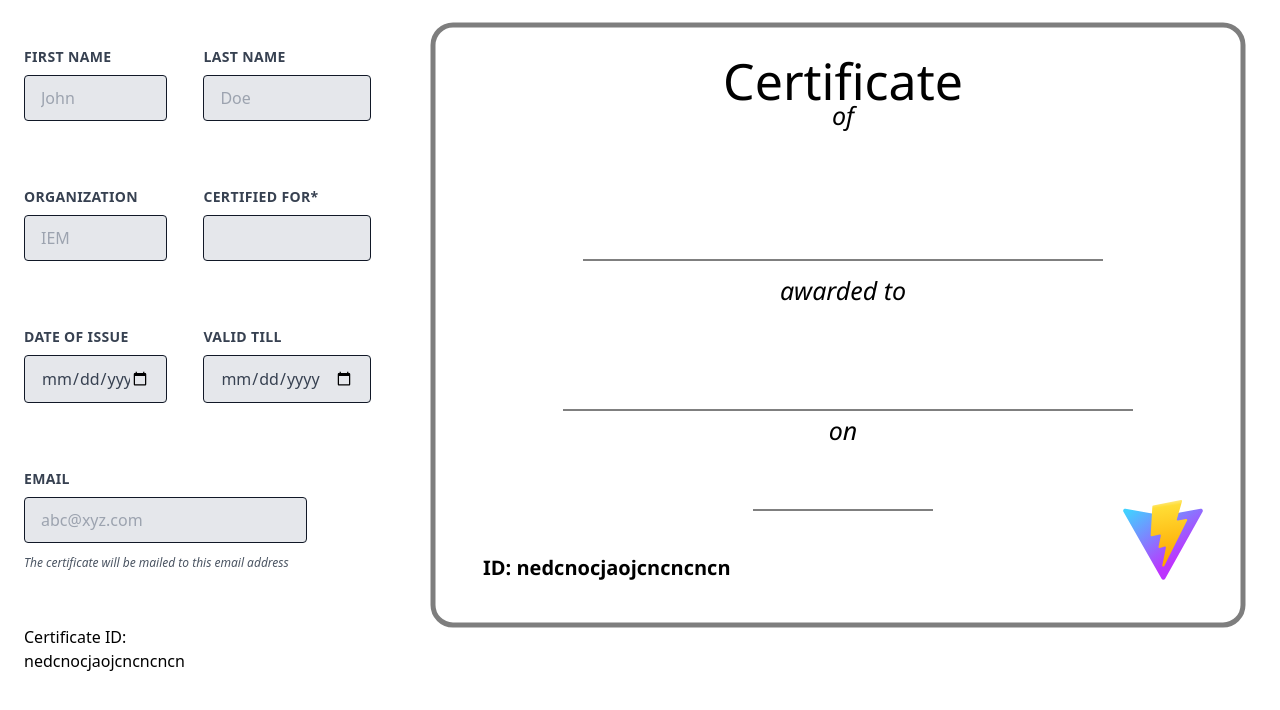
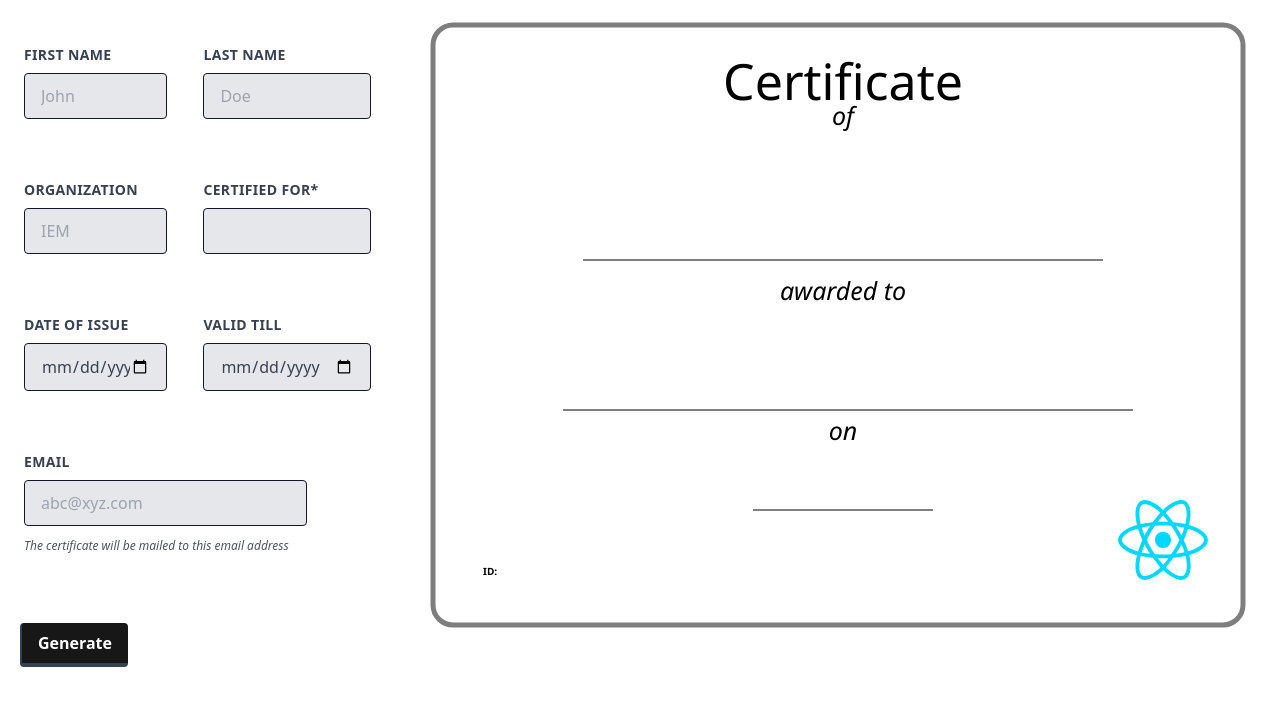
Before and after one commit to SBasu-7870/BlockCertify, a React (Vite) app: page / in a window 1280 px wide. Shown: the top 710 px of the page. Built offline with nearby package versions, Linux system fonts and the light colour scheme; no server answers.

Commit message:
firebase configs

```diff
--- /dev/null
+++ b/firebase.js
@@ -0,0 +1,22 @@
+// Import the functions you need from the SDKs you need
+import { initializeApp } from "firebase/app";
+import { getFirestore } from "firebase/firestore"
+// TODO: Add SDKs for Firebase products that you want to use
+// https://firebase.google.com/docs/web/setup#available-libraries
+
+// Your web app's Firebase configuration
+const firebaseConfig = {
+  apiKey: import.meta.env.VITE_FIREBASE_API_KEY,
+  authDomain: import.meta.env.VITE_FIREBASE_AUTH_DOMAIN,
+  projectId: import.meta.env.VITE_FIREBASE_PROJECT_ID,
+  storageBucket: import.meta.env.VITE_FIREBASE_STORAGE_BUCKET,
+  messagingSenderId: import.meta.env.VITE_FIREBASE_MESSAGING_SENDER_ID,
+  appId: import.meta.env.VITE_FIREBASE_APP_ID
+};
+
+// Initialize Firebase
+const app = initializeApp(firebaseConfig);
+
+const db = getFirestore(app);
+
+export {db}
--- a/package.json
+++ b/package.json
@@ -9,6 +9,8 @@
     "preview": "vite preview"
   },
   "dependencies": {
+    "crypto-js": "^4.1.1",
+    "firebase": "^9.19.1",
     "react": "^18.2.0",
     "react-dom": "^18.2.0",
     "react-router-dom": "^6.10.0"
--- a/src/components/Certificate.jsx
+++ b/src/components/Certificate.jsx
@@ -1,5 +1,5 @@
 import React from 'react'
-import logo from '../../public/vite.svg'
+import logo from '../assets/react.svg'
 import "./certificate.css"
 
 function Certificate(props) {
@@ -20,37 +20,37 @@ function Certificate(props) {
         height="600"
         id="border"
       />
-      <text x="460" y="100" text-anchor="middle" fill="black" id="bodyTitle">
+      <text x="460" y="100" textAnchor="middle" fill="black" id="bodyTitle">
         Certificate
       </text>
-      <text x="460" y="125" text-anchor="middle" fill="black" id="bodySubTitle">
+      <text x="460" y="125" textAnchor="middle" fill="black" id="bodySubTitle">
         of
       </text>
       <line x1="200" y1="260" x2="720" y2="260" id="titleUnderLine" />
-      <text x="460" y="250" text-anchor="middle" fill="black" id="title">
+      <text x="460" y="250" textAnchor="middle" fill="black" id="title">
         {title}
       </text>
       <text
         x="460"
         y="300"
-        text-anchor="middle"
+        textAnchor="middle"
         fill="black"
         id="subTitleHeader"
       >
         awarded to
       </text>
-      <text x="460" y="400" text-anchor="middle" fill="black" id="name">
+      <text x="460" y="400" textAnchor="middle" fill="black" id="name">
         {name}
       </text>
       <line x1="180" y1="410" x2="750" y2="410" id="titleUnderLine" />
-      <text x="460" y="440" text-anchor="middle" fill="black" id="bodySubTitle">
+      <text x="460" y="440" textAnchor="middle" fill="black" id="bodySubTitle">
         on
       </text>
-      <text x="460" y="500" text-anchor="middle" fill="black" id="date">
+      <text x="460" y="500" textAnchor="middle" fill="black" id="date">
         {date}
       </text>
       <line x1="370" y1="510" x2="550" y2="510" id="titleUnderLine" />
-      <text x="100" y="575" text-anchor="start" fill="black" id="hash">
+      <text x="100" y="575" textAnchor="start" fill="black" id="hash">
         ID: {hash}
       </text>
       <image
--- a/src/components/certificate.css
+++ b/src/components/certificate.css
@@ -40,6 +40,6 @@
   }
   #hash {
     font-family: "Segoe UI", Tahoma, Geneva, Verdana, sans-serif;
-    font-size: 20px;
+    font-size: 10px;
     font-weight: bold;
   }
--- /dev/null
+++ b/src/models/merkleTree.js
@@ -0,0 +1,6 @@
+import { db } from "../../firebase";
+
+import { collection } from "firebase/firestore";
+
+
+const merkleTreeRef = db.collection("merkleTree").doc("merkleTreeDoc");
--- a/src/pages/CertificateForm.jsx
+++ b/src/pages/CertificateForm.jsx
@@ -1,5 +1,6 @@
 import React,{useState} from 'react'
 import Certificate from '../components/Certificate';
+import addLeaf from '../utils/addLeaf.js';
 
 function CertificateForm() {
     const [firstName,setFirstName] = useState("");
@@ -9,57 +10,67 @@ function CertificateForm() {
     const [issueDate,setIssueDate] = useState(null)
     const [expiryDate,setExpiryDare] = useState(null);
     const [email,setEmail] = useState("");
+    const [hash,setHash] = useState(undefined);
 
-    const hash = "nedcnocjaojcncncncn";
+    const handleClick = async ()=> {
+        const name = firstName +" "+ lastName;
+        const data = {name,issuefor,org,issueDate,expiryDate,email};
+        const newhash = await addLeaf(data);
+        setHash(newhash);
+    }
 
     return (
         <>
         <div className='flex flex-row'>
             <div className='flex flex-wrap items-center w-1/3 mt-5'>
                 <div className='="w-full md:w-1/2 px-6 mb-6 md:mb-0'>
-                    <label className='block uppercase tracking-wide text-gray-700 text-sm font-bold mb-2' for="firstname">
+                    <label className='block uppercase tracking-wide text-gray-700 text-sm font-bold mb-2' htmlFor="firstname">
                         First Name
                     </label>
                     <input className='appearance-none block w-full bg-gray-200 text-gray-700 border border-gray-900 rounded py-3 px-4 mb-3 leading-tight focus:outline-none focus:bg-slate-50 focus:border-blue-800' id="firstname" type="text" placeholder='John' value={firstName} onChange={(e)=> setFirstName(e.target.value)}/>
                 </div>
-                <div class="w-full md:w-1/2 px-3">
-                    <label className='block uppercase tracking-wide text-gray-700 text-sm font-bold mb-2' for="lastname">
+                <div className="w-full md:w-1/2 px-3">
+                    <label className='block uppercase tracking-wide text-gray-700 text-sm font-bold mb-2' htmlFor="lastname">
                         Last Name
                     </label>
                     <input className='appearance-none block w-full bg-gray-200 text-gray-700 border border-gray-900 rounded py-3 px-4 mb-3 leading-tight focus:outline-none focus:bg-slate-50 focus:border-blue-800' id="lastname" type="text" placeholder='Doe' value={lastName} onChange={(e)=> setLastName(e.target.value)}/>
                 </div>
-                <div class="w-full md:w-1/2 px-6 mb-6 md:mb-0">
-                    <label className='block uppercase tracking-wide text-gray-700 text-sm font-bold mb-2' for="lastname">
+                <div className="w-full md:w-1/2 px-6 mb-6 md:mb-0">
+                    <label className='block uppercase tracking-wide text-gray-700 text-sm font-bold mb-2' htmlFor="lastname">
                         Organization
                     </label>
                     <input className='appearance-none block w-full bg-gray-200 text-gray-700 border border-gray-900 rounded py-3 px-4 mb-3 leading-tight focus:outline-none focus:bg-slate-50 focus:border-blue-800' id="organisation" type="text" placeholder='IEM' value={org} onChange={(e)=> setOrg(e.target.value)}/>
                 </div>
-                <div class="w-full md:w-1/2 px-3">
-                <label className='block uppercase tracking-wide text-gray-700 text-sm font-bold mb-2' for="lastname">
+                <div className="w-full md:w-1/2 px-3">
+                <label className='block uppercase tracking-wide text-gray-700 text-sm font-bold mb-2' htmlFor="lastname">
                         Certified For*
                     </label>
                     <input className='appearance-none block w-full bg-gray-200 text-gray-700 border border-gray-900 rounded py-3 px-4 mb-3 leading-tight focus:outline-none focus:bg-slate-50 focus:border-blue-800' id="certify" type="text" placeholder='' value={issuefor} onChange={(e)=> setIssueFor(e.target.value)}/>
                 </div>
-                <div class="w-full md:w-1/2 px-6 mb-6 md:mb-0">
-                    <label className='block uppercase tracking-wide text-gray-700 text-sm font-bold mb-2' for="lastname">
+                <div className="w-full md:w-1/2 px-6 mb-6 md:mb-0">
+                    <label className='block uppercase tracking-wide text-gray-700 text-sm font-bold mb-2' htmlFor="lastname">
                         Date of Issue
                     </label>
                     <input className='appearance-none block w-full bg-gray-200 text-gray-700 border border-gray-900 rounded py-3 px-4 mb-3 leading-tight focus:outline-none focus:bg-slate-50 focus:border-blue-800' id="issue" type="date" placeholder='dd-mm-yyyy' value={issueDate} onChange={(e)=> setIssueDate(e.target.value)}/>
                 </div>
-                <div class="w-full md:w-1/2 px-3">
-                <label className='block uppercase tracking-wide text-gray-700 text-sm font-bold mb-2' for="lastname">
+                <div className="w-full md:w-1/2 px-3">
+                <label className='block uppercase tracking-wide text-gray-700 text-sm font-bold mb-2' htmlFor="lastname">
                         Valid Till
                     </label>
                     <input className='appearance-none block w-full bg-gray-200 text-gray-700 border border-gray-900 rounded py-3 px-4 mb-3 leading-tight focus:outline-none focus:bg-slate-50 focus:border-blue-800' id="valid" type="date" placeholder='dd-mm-yyy' value={expiryDate} onChange={(e)=> setExpiryDare(e.target.value)}/>
                 </div>
-                <div class="w-3/4 ml-5 pl-1">
-                    <label className='block uppercase tracking-wide text-gray-700 text-sm font-bold mb-2' for="lastname">
+                <div className="w-3/4 ml-5 pl-1">
+                    <label className='block uppercase tracking-wide text-gray-700 text-sm font-bold mb-2' htmlFor="lastname">
                         Email
                     </label>
                     <input className='appearance-none block w-full bg-gray-200 text-gray-700 border border-gray-900 rounded py-3 px-4 mb-3 leading-tight focus:outline-none focus:bg-slate-50 focus:border-blue-800' id="email" type="email" placeholder='abc@xyz.com' value={email} onChange={(e)=> setEmail(e.target.value)}/>
                     <p className='text-gray-600 text-xs italic'>The certificate will be mailed to this email address</p>
                 </div>
-            <div className='w-1/3 ml-5 pl-1'>Certificate ID: {hash}</div>
+            <div className='ml-5 mb-2'>
+            <button className=' bg-neutral-900 hover:bg-neutral-800 text-white font-bold mt-5 py-2 px-4 border-b-4 border-l-2 border-gray-700 hover:border-gray-500 rounded' onClick={handleClick}>
+               Generate
+            </button>
+            </div>
             </div>
             <Certificate title={issuefor} name={firstName+" "+lastName} date={issueDate} hash={hash}/>
         </div>
--- a/src/pages/Landing.jsx
+++ b/src/pages/Landing.jsx
@@ -1,7 +1,6 @@
 import React from "react";
 import LoginComponent from "../components/LoginComponent";
 import CertificateForm from "./CertificateForm";
-import CreateCertificate from "../components/CreateCertificate"
 
 function Landing() {
   return (
@@ -10,7 +9,6 @@ function Landing() {
     //   <LoginComponent title={"Issue"} description={"Login to issue a certificate"}/>
     // </div>
     <CertificateForm/>
-    // <CreateCertificate/>
   );
 }
 
--- /dev/null
+++ b/src/utils/addLeaf.js
@@ -0,0 +1,25 @@
+import { db } from "../../firebase";
+import { doc, setDoc, arrayUnion } from "firebase/firestore";
+import generateHash from "./generateHash";
+
+
+
+
+
+const addLeaf = async (data)=> {
+   const merkleTreeRef = doc(db, 'merkleTree', 'merkleTreeDoc');
+   const hash = generateHash(data);
+
+   try {
+    await setDoc(merkleTreeRef, {
+        leaves: arrayUnion({ hash, data })
+    }, { merge: true });
+
+    return hash;
+   } catch (error) {
+     console.error("Error in adding to database",error);
+   }
+}
+
+
+export default addLeaf;
--- /dev/null
+++ b/src/utils/generateHash.js
@@ -0,0 +1,8 @@
+import CryptoJS from 'crypto-js';
+
+
+export default function(data){
+    const jsonString = JSON.stringify(data);
+    const hash = CryptoJS.SHA256(jsonString).toString();
+    return hash;
+}
```
Also changed, not shown: 1 other file (tests, documents, lock files or other folders).
